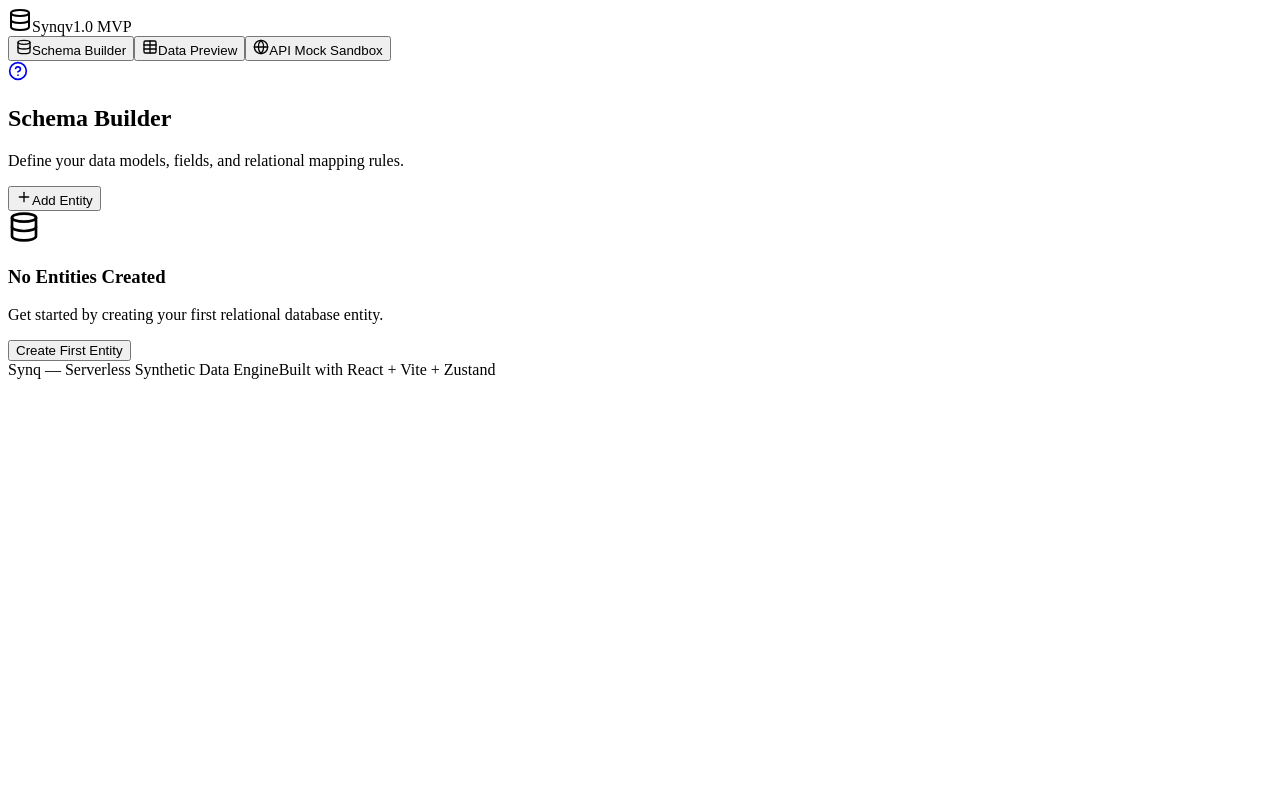
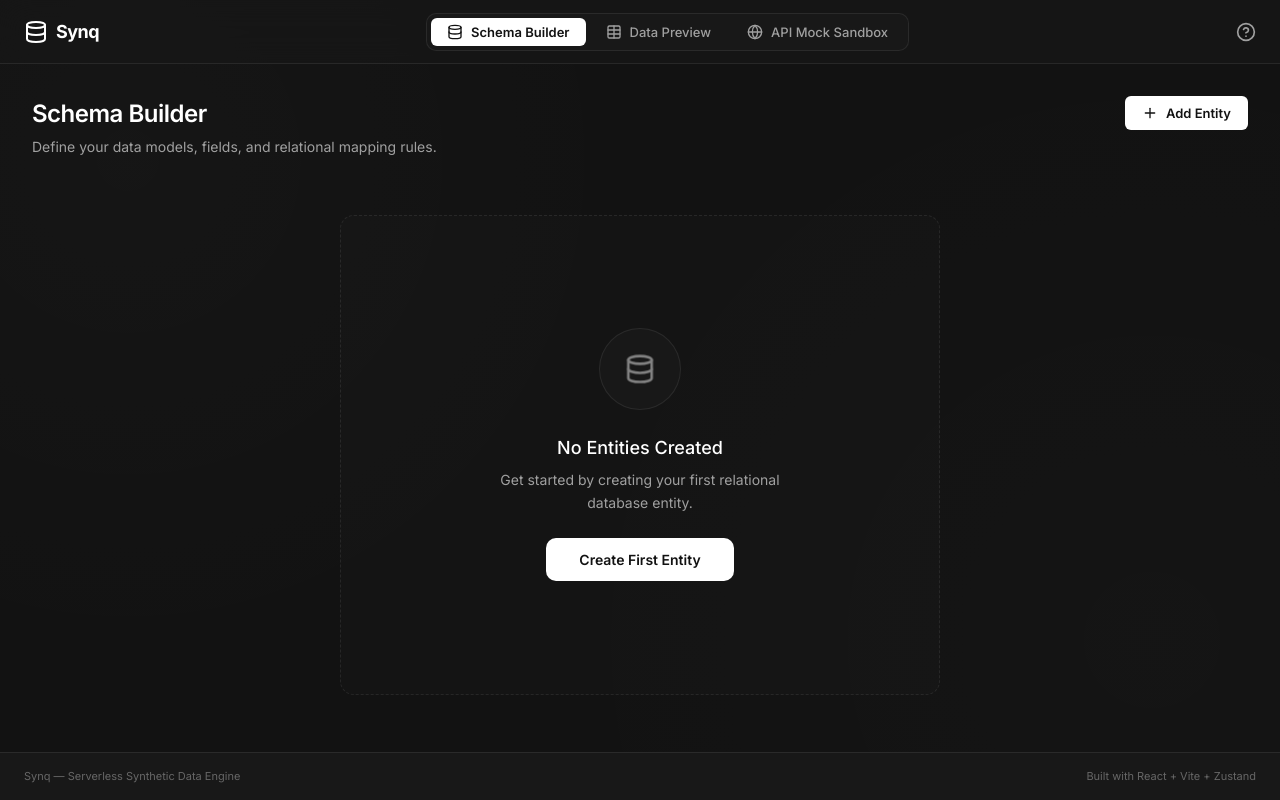
Before and after one commit to jaryalarshita/synq, a React (Vite) app in the folder vite-project/: page / in a window 1280 px wide. Built offline with nearby package versions, Linux system fonts and the light colour scheme.

Commit message:
implement minimalist monochromatic dark-mode design system

```diff
--- a/vite-project/src/App.tsx
+++ b/vite-project/src/App.tsx
@@ -1,4 +1,4 @@
-import React, { useState } from 'react'
+import { useState } from 'react'
 import { Database, Table, Globe, HelpCircle, Plus, Eye, Sparkles } from 'lucide-react'
 
 export default function App() {
@@ -11,7 +11,6 @@ export default function App() {
         <div className="brand">
           <Database className="brand-icon" />
           <span className="brand-name">Synq</span>
-          <span className="brand-tag">v1.0 MVP</span>
         </div>
         <div className="nav-links">
           <button
--- a/vite-project/src/style.css
+++ b/vite-project/src/style.css
@@ -0,0 +1,370 @@
+/* Google Fonts */
+@import url('https://fonts.googleapis.com/css2?family=Inter:wght@300;400;500;600;700&family=JetBrains+Mono:wght@400;500&display=swap');
+
+/* Design Tokens & Theme Variables */
+:root {
+  --bg-primary: #121212;
+  --bg-secondary: #181818;
+  --bg-tertiary: #222222;
+  --border-color: rgba(255, 255, 255, 0.08);
+  --border-hover: rgba(255, 255, 255, 0.16);
+  --border-focus: rgba(255, 255, 255, 0.3);
+
+  /* Monochromatic Color System */
+  --text-primary: #ffffff;
+  --text-secondary: #a0a0a0;
+  --text-muted: #666666;
+
+  --accent-primary: #ffffff;
+  --accent-secondary: #f0f0f0;
+  --accent-disabled: #333333;
+  --danger-color: #ff4d4d;
+  --success-color: #2ebd59;
+
+  /* Layout & Spacing */
+  --font-sans: 'Inter', -apple-system, BlinkMacSystemFont, 'Segoe UI', Roboto, sans-serif;
+  --font-mono: 'JetBrains Mono', monospace;
+  --spacing-xs: 4px;
+  --spacing-sm: 8px;
+  --spacing-md: 16px;
+  --spacing-lg: 24px;
+  --spacing-xl: 32px;
+
+  /* Borders & Shadows */
+  --radius-sm: 6px;
+  --radius-md: 10px;
+  --radius-lg: 14px;
+
+  --shadow-sm: 0 2px 8px rgba(0, 0, 0, 0.4);
+  --shadow-md: 0 8px 24px rgba(0, 0, 0, 0.6);
+  --shadow-lg: 0 16px 40px rgba(0, 0, 0, 0.8);
+
+  /* Glassmorphism Settings */
+  --glass-bg: rgba(24, 24, 24, 0.7);
+  --glass-blur: 16px;
+}
+
+/* Global Reset & Base Styles */
+* {
+  box-sizing: border-box;
+  margin: 0;
+  padding: 0;
+  -webkit-font-smoothing: antialiased;
+  -moz-osx-font-smoothing: grayscale;
+}
+
+body {
+  background-color: var(--bg-primary);
+  color: var(--text-primary);
+  font-family: var(--font-sans);
+  font-size: 14px;
+  line-height: 1.5;
+  overflow-x: hidden;
+  height: 100vh;
+}
+
+/* Custom Scrollbars */
+::-webkit-scrollbar {
+  width: 6px;
+  height: 6px;
+}
+
+::-webkit-scrollbar-track {
+  background: var(--bg-primary);
+}
+
+::-webkit-scrollbar-thumb {
+  background: var(--bg-tertiary);
+  border-radius: var(--radius-sm);
+}
+
+::-webkit-scrollbar-thumb:hover {
+  background: var(--text-muted);
+}
+
+/* App Container Layout */
+.app-container {
+  display: flex;
+  flex-direction: column;
+  height: 100vh;
+  background-image:
+    radial-gradient(circle at 10% 20%, rgba(255, 255, 255, 0.015) 0%, transparent 40%),
+    radial-gradient(circle at 90% 80%, rgba(255, 255, 255, 0.01) 0%, transparent 50%);
+}
+
+/* Navbar */
+.navbar {
+  display: flex;
+  align-items: center;
+  justify-content: space-between;
+  padding: 0 var(--spacing-lg);
+  height: 64px;
+  background: var(--glass-bg);
+  backdrop-filter: blur(var(--glass-blur));
+  border-bottom: 1px solid var(--border-color);
+  z-index: 10;
+}
+
+.brand {
+  display: flex;
+  align-items: center;
+  gap: var(--spacing-sm);
+}
+
+.brand-icon {
+  color: var(--text-primary);
+}
+
+.brand-name {
+  font-size: 18px;
+  font-weight: 700;
+  letter-spacing: -0.5px;
+}
+
+.brand-tag {
+  font-size: 10px;
+  font-family: var(--font-mono);
+  background: var(--bg-tertiary);
+  padding: 2px 6px;
+  border-radius: 4px;
+  color: var(--text-secondary);
+  border: 1px solid var(--border-color);
+}
+
+.nav-links {
+  display: flex;
+  gap: var(--spacing-xs);
+  background: var(--bg-secondary);
+  padding: 4px;
+  border-radius: var(--radius-md);
+  border: 1px solid var(--border-color);
+}
+
+.nav-btn {
+  display: flex;
+  align-items: center;
+  gap: var(--spacing-sm);
+  background: transparent;
+  border: none;
+  color: var(--text-secondary);
+  padding: 6px var(--spacing-md);
+  border-radius: var(--radius-sm);
+  font-family: var(--font-sans);
+  font-size: 13px;
+  font-weight: 500;
+  cursor: pointer;
+  transition: all 0.2s ease;
+}
+
+.nav-btn:hover {
+  color: var(--text-primary);
+  background: rgba(255, 255, 255, 0.03);
+}
+
+.nav-btn.active {
+  color: var(--bg-primary);
+  background: var(--accent-primary);
+  font-weight: 600;
+}
+
+.nav-actions {
+  display: flex;
+  align-items: center;
+  gap: var(--spacing-md);
+}
+
+.docs-link {
+  color: var(--text-secondary);
+  transition: color 0.2s ease;
+  display: flex;
+  align-items: center;
+}
+
+.docs-link:hover {
+  color: var(--text-primary);
+}
+
+/* Workspace Panels */
+.workspace {
+  flex: 1;
+  padding: var(--spacing-xl);
+  overflow-y: auto;
+  display: flex;
+  flex-direction: column;
+}
+
+.tab-pane {
+  display: flex;
+  flex-direction: column;
+  gap: var(--spacing-xl);
+  height: 100%;
+  animation: fadeIn 0.3s ease;
+}
+
+.pane-header {
+  display: flex;
+  align-items: flex-start;
+  justify-content: space-between;
+}
+
+.pane-header h2 {
+  font-size: 24px;
+  font-weight: 600;
+  letter-spacing: -0.5px;
+}
+
+.pane-header .subtitle {
+  color: var(--text-secondary);
+  font-size: 14px;
+  margin-top: 4px;
+}
+
+/* Glassmorphic Components */
+.glass-card {
+  background: var(--glass-bg);
+  backdrop-filter: blur(var(--glass-blur));
+  border: 1px solid var(--border-color);
+  border-radius: var(--radius-lg);
+  box-shadow: var(--shadow-md);
+  transition: border-color 0.2s ease, box-shadow 0.2s ease;
+}
+
+.glass-card:hover {
+  border-color: var(--border-hover);
+  box-shadow: var(--shadow-lg);
+}
+
+/* Empty States */
+.empty-state {
+  display: flex;
+  flex-direction: column;
+  align-items: center;
+  justify-content: center;
+  text-align: center;
+  padding: var(--spacing-xl);
+  border: 1px dashed var(--border-color);
+  border-radius: var(--radius-lg);
+  flex: 1;
+  max-height: 480px;
+  margin: auto;
+  width: 100%;
+  max-width: 600px;
+  background: rgba(255, 255, 255, 0.01);
+}
+
+.empty-icon-wrapper {
+  background: var(--bg-secondary);
+  border: 1px solid var(--border-color);
+  padding: var(--spacing-lg);
+  border-radius: 50%;
+  margin-bottom: var(--spacing-lg);
+  display: flex;
+  align-items: center;
+  justify-content: center;
+}
+
+.empty-icon {
+  color: var(--text-secondary);
+}
+
+.empty-state h3 {
+  font-size: 18px;
+  font-weight: 500;
+  margin-bottom: var(--spacing-sm);
+}
+
+.empty-state p {
+  color: var(--text-secondary);
+  max-width: 320px;
+  margin-bottom: var(--spacing-lg);
+  line-height: 1.6;
+}
+
+/* Buttons */
+.btn {
+  display: inline-flex;
+  align-items: center;
+  justify-content: center;
+  gap: var(--spacing-sm);
+  padding: 8px var(--spacing-md);
+  font-family: var(--font-sans);
+  font-size: 13px;
+  font-weight: 500;
+  border-radius: var(--radius-sm);
+  cursor: pointer;
+  transition: all 0.2s cubic-bezier(0.16, 1, 0.3, 1);
+  border: 1px solid transparent;
+}
+
+.btn-primary {
+  background: var(--accent-primary);
+  color: var(--bg-primary);
+  font-weight: 600;
+}
+
+.btn-primary:hover {
+  background: var(--accent-secondary);
+  transform: translateY(-1px);
+}
+
+.btn-primary:active {
+  transform: translateY(0);
+}
+
+.btn-secondary {
+  background: var(--bg-secondary);
+  color: var(--text-primary);
+  border-color: var(--border-color);
+}
+
+.btn-secondary:hover {
+  background: var(--bg-tertiary);
+  border-color: var(--border-hover);
+}
+
+.btn-lg {
+  padding: 12px var(--spacing-xl);
+  font-size: 14px;
+  border-radius: var(--radius-md);
+}
+
+/* Micro-animations */
+@keyframes fadeIn {
+  from {
+    opacity: 0;
+    transform: translateY(8px);
+  }
+  to {
+    opacity: 1;
+    transform: translateY(0);
+  }
+}
+
+.animate-pulse {
+  animation: pulse 2s infinite ease-in-out;
+}
+
+@keyframes pulse {
+  0%, 100% {
+    opacity: 1;
+    transform: scale(1);
+  }
+  50% {
+    opacity: 0.6;
+    transform: scale(0.95);
+  }
+}
+
+/* Footer */
+.app-footer {
+  display: flex;
+  align-items: center;
+  justify-content: space-between;
+  padding: 0 var(--spacing-lg);
+  height: 48px;
+  background: var(--bg-secondary);
+  border-top: 1px solid var(--border-color);
+  font-family: var(--font-sans);
+  font-size: 11px;
+  color: var(--text-muted);
+}
```
